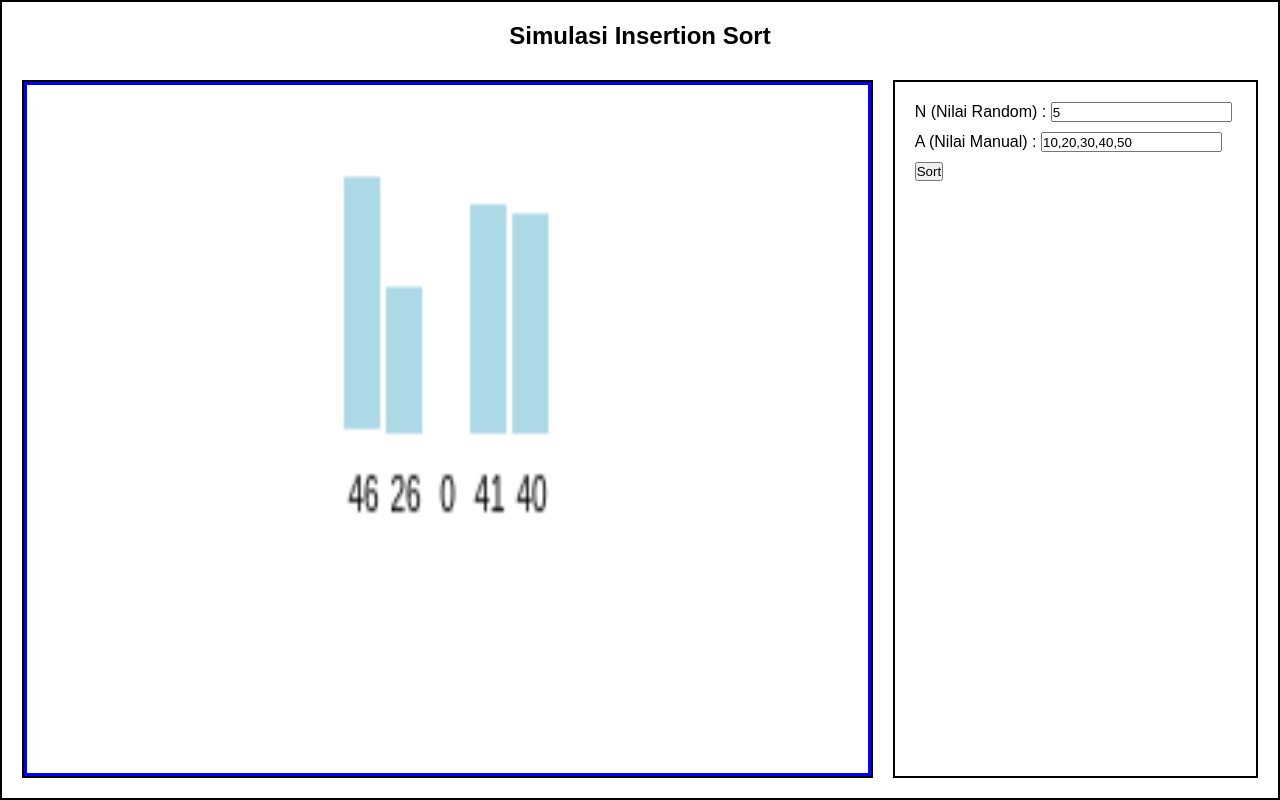
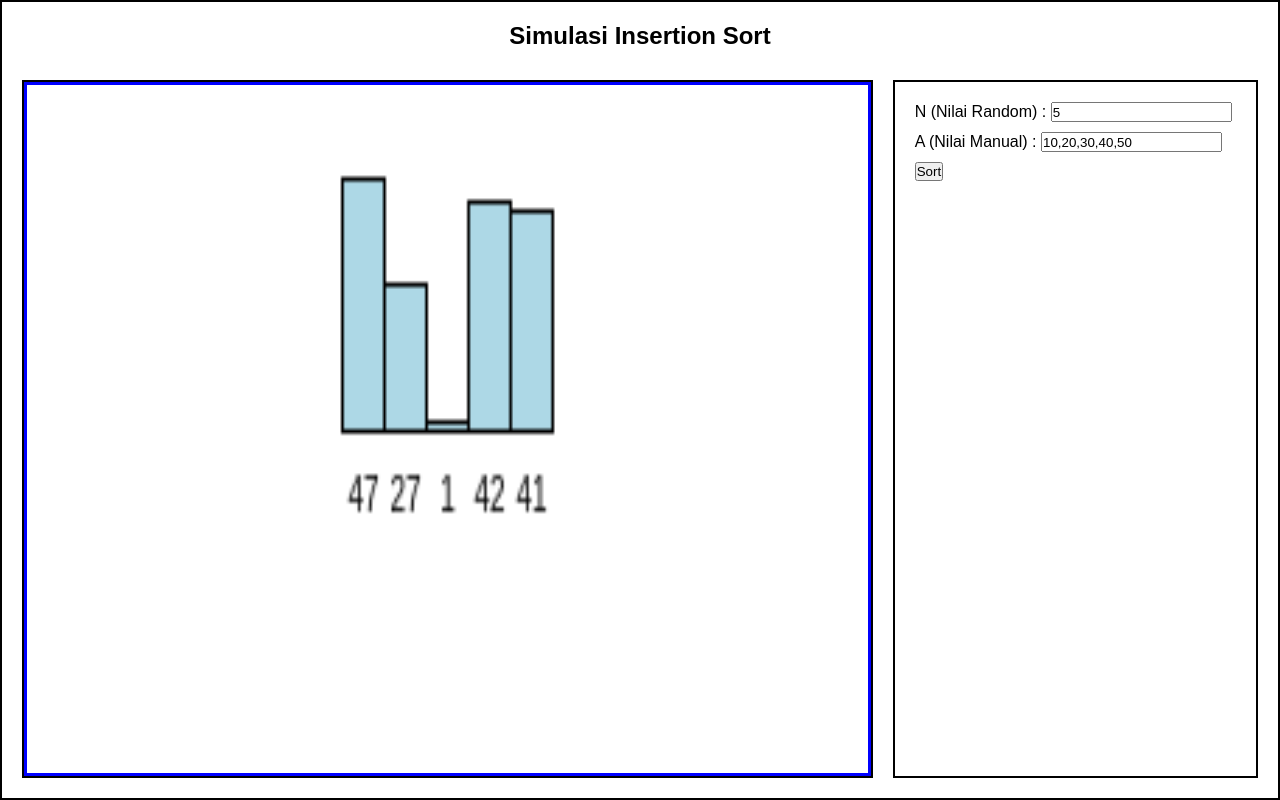
Before and after one commit to RafaelYefta32/Project-UTS-GrafKom, a plain HTML site: page index.html in a window 1280 px wide. Drawn offline with Linux system fonts and the light colour scheme.

Commit message:
memperbaiki gambar bar

```diff
--- a/index.html
+++ b/index.html
@@ -40,13 +40,12 @@
 
     var contex1;
     contex1 = cnv.getContext("2d");
-    var imageDataA = contex1.getImageData(0, 0, cnv.width, cnv.height);
     var inputN = document.getElementById("inputN")
     var inputA = document.getElementById("inputA")
 
     var data = []
     for (let i = 0; i < 5; i++) {
-        data.push(Math.floor(Math.random() * 50));
+      data.push(Math.floor(Math.random() * 50 + 1));
     }
 
     draw_bar(canvas1, contex1, data)
@@ -54,7 +53,7 @@
     inputN.addEventListener("input", (e) => {
       data = []
       for (let i = 0; i < e.target.value; i++) {
-        data.push(Math.floor(Math.random() * 50));
+        data.push(Math.floor(Math.random() * 50 + 1));
       }
       draw_bar(canvas1, contex1, data)
     })
@@ -64,8 +63,6 @@
       draw_bar(canvas1, contex1, data)
     })
 
-
-
     contex1.putImageData(imageDataA, 0, 0);
   </script>
 </body>
--- a/script.js
+++ b/script.js
@@ -1,6 +1,9 @@
 function gambar_titik(imageDataA, x, y, r, g, b) {
-  var index;
-  index = 4 * (Math.ceil(x) + Math.ceil(y) * cnv.width);
+  var xi = Math.round(x);
+  var yi = Math.round(y);
+
+  if (xi < 0 || yi < 0 || xi >= cnv.width || yi >= cnv.height) return;
+  var index = 4 * (xi + yi * cnv.width);
   imageDataA.data[index] = r; //R
   imageDataA.data[index + 1] = g; //G
   imageDataA.data[index + 2] = b; //B
@@ -49,9 +52,40 @@ function bar(imageDataA, x1, y1, x2, y2, r, g, b) {
   }
 }
 
+function bar_flood(imageDataA, canvas, x1, y1, x2, y2, r, g, b, fillColor) {
+  dda_line(imageDataA, x1, y1, x1, y2, r, g, b);
+  dda_line(imageDataA, x1, y2, x2, y2, r, g, b);
+  dda_line(imageDataA, x2, y2, x2, y1, r, g, b);
+  dda_line(imageDataA, x2, y1, x1, y1, r, g, b);
+
+  var fillX = Math.floor((x1 + x2) / 2);
+  var fillY = Math.floor((y1 + y2) / 2);
+
+  if (fillX < 0 || fillY < 0 || fillX >= canvas.width || fillY >= canvas.height) return;
+
+  var idx = 4 * (fillX + fillY * canvas.width);
+  var toFlood = {
+    r: imageDataA.data[idx],
+    g: imageDataA.data[idx + 1],
+    b: imageDataA.data[idx + 2],
+    a: imageDataA.data[idx + 3] !== undefined ? imageDataA.data[idx + 3] : 255
+  };
+
+  if (
+    toFlood.r === fillColor.r &&
+    toFlood.g === fillColor.g &&
+    toFlood.b === fillColor.b &&
+    toFlood.a === (fillColor.a !== undefined ? fillColor.a : 255)
+  ) {
+    return;
+  }
+
+  floodFillStack(imageDataA, canvas, fillX, fillY, toFlood, fillColor);
+}
+
 function draw_bar(canvas, ctx, data) {
   ctx.clearRect(0, 0, canvas.width, canvas.height);
-  var i = 0
+  var i = 0;
   var barWidth = 15;
   var spacing = 0;
   var totalWidth = data.length * (barWidth + spacing);
@@ -79,12 +113,22 @@ function draw_bar(canvas, ctx, data) {
       var rawValue = Number(data[i]) || 0;
       var y = rawValue * scale;
       var x = startX + i * (barWidth + spacing);
-      bar(imageDataA, x, canvas.height / 2 - y, x, canvas.height / 2, 173, 216, 230);
+
+      bar_flood(
+        imageDataA,
+        canvas,
+        Math.floor(x),
+        Math.floor(canvas.height / 2 - y),
+        Math.floor(x + barWidth),
+        Math.floor(canvas.height / 2),
+        0, 0, 0,
+        { r: 173, g: 216, b: 230 }
+      );
 
       ctx.putImageData(imageDataA, 0, 0);
 
       ctx.fillStyle = "black";
-      ctx.font = "10px";
+      ctx.font = "10px Arial";
       ctx.textAlign = "center";
       ctx.textBaseline = "top";
       for (var j = 0; j <= i; j++) {
@@ -96,14 +140,11 @@ function draw_bar(canvas, ctx, data) {
 
       i++;
       setTimeout(() => requestAnimationFrame(animate), 100);
-
     }
   }
   imageDataA = ctx.getImageData(0, 0, canvas.width, canvas.height);
-  animate()
+  animate();
 }
-
-
 
 function lingkaran(imageDataA, xc, yc, radius, r, g, b) {
   for (var x = xc - radius; x < xc + radius; x++) {
@@ -164,27 +205,42 @@ function floodFillNaive(imageDataA, canvas, x, y, toFlood, color) {
 }
 
 function floodFillStack(imageDataA, canvas, x0, y0, toFlood, color) {
+  var width = canvas.width;
+  var height = canvas.height;
+
+  if (x0 < 0 || y0 < 0 || x0 >= width || y0 >= height) return;
+
   var stackTumpukan = [];
   stackTumpukan.push({ x: x0, y: y0 });
 
   while (stackTumpukan.length > 0) {
     var titik_sekarang = stackTumpukan.pop();
-    var index_sekarang =
-      4 * (titik_sekarang.x + titik_sekarang.y * canvas.width);
+    var x = titik_sekarang.x;
+    var y = titik_sekarang.y;
+
+    if (x < 0 || y < 0 || x >= width || y >= height) continue;
+
+    var index_sekarang = 4 * (x + y * width);
     var r1 = imageDataA.data[index_sekarang];
     var g1 = imageDataA.data[index_sekarang + 1];
     var b1 = imageDataA.data[index_sekarang + 2];
+    var a1 = imageDataA.data[index_sekarang + 3];
 
-    if (r1 == toFlood.r && g1 == toFlood.g && b1 == toFlood.b) {
+    if (
+      r1 === toFlood.r &&
+      g1 === toFlood.g &&
+      b1 === toFlood.b &&
+      (a1 === undefined ? 255 : a1) === (toFlood.a !== undefined ? toFlood.a : 255)
+    ) {
       imageDataA.data[index_sekarang] = color.r; //R
       imageDataA.data[index_sekarang + 1] = color.g; //G
       imageDataA.data[index_sekarang + 2] = color.b; //B
-      imageDataA.data[index_sekarang + 3] = 255; //A
+      imageDataA.data[index_sekarang + 3] = color.a !== undefined ? color.a : 255; //A
 
-      stackTumpukan.push({ x: titik_sekarang.x + 1, y: titik_sekarang.y });
-      stackTumpukan.push({ x: titik_sekarang.x, y: titik_sekarang.y + 1 });
-      stackTumpukan.push({ x: titik_sekarang.x - 1, y: titik_sekarang.y });
-      stackTumpukan.push({ x: titik_sekarang.x, y: titik_sekarang.y - 1 });
+      stackTumpukan.push({ x: x + 1, y: y });
+      stackTumpukan.push({ x: x - 1, y: y });
+      stackTumpukan.push({ x: x, y: y + 1 });
+      stackTumpukan.push({ x: x, y: y - 1 });
     }
   }
 }
```
